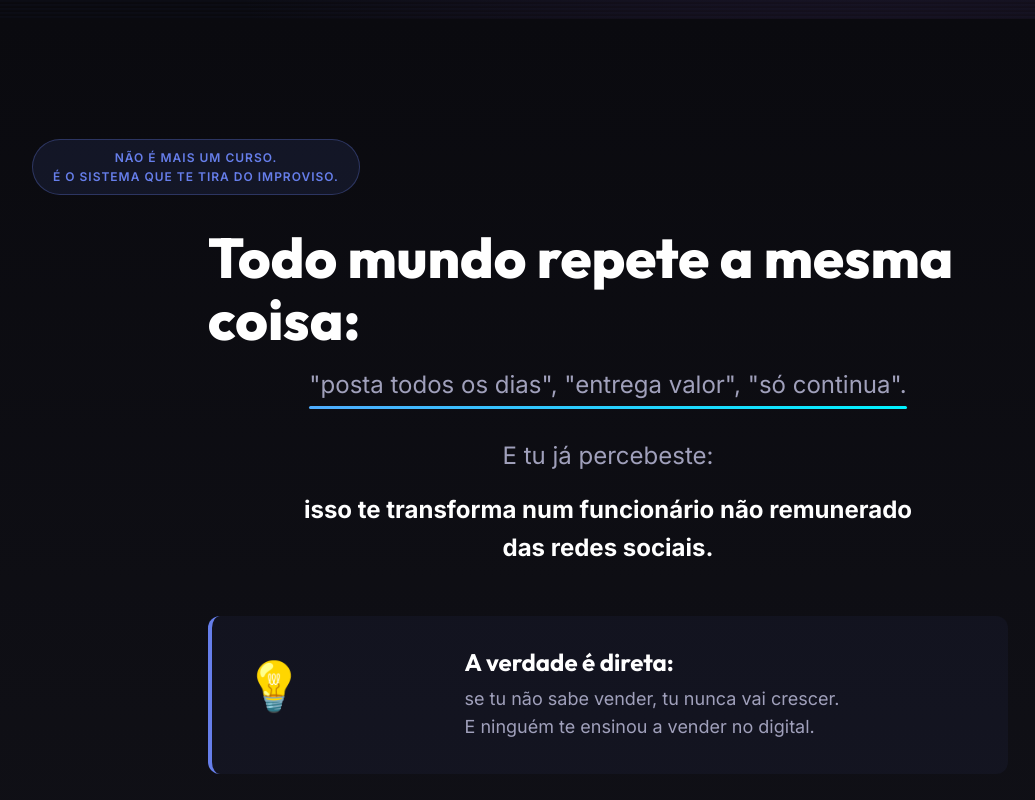
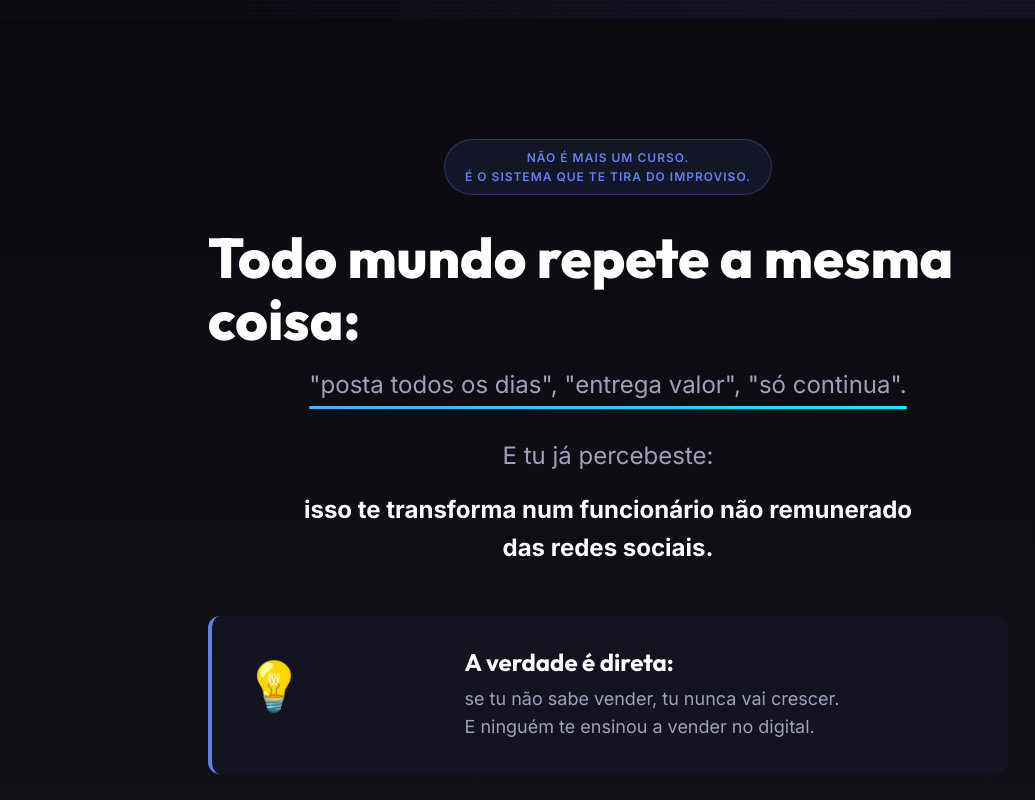
Before and after one commit to Ricoandrade1/Maquinadevenda, a plain HTML site: page index.html in a window 1280 px wide. Shown: the part 1220-2020 px from the top of the page, without its empty margins (32-1067 px from the left). Drawn offline with Linux system fonts and the light colour scheme.

Commit message:
🎯 Center all section labels (NÃO É MAIS UM CURSO, O MECANISMO ÚNICO, O QUE TEM LÁ DENTRO)

```diff
--- a/styles.css
+++ b/styles.css
@@ -124,7 +124,7 @@ h6 {
 }
 
 .section-label {
-    display: inline-block;
+    display: block;
     padding: 8px 20px;
     background: rgba(102, 126, 234, 0.1);
     border: 1px solid rgba(102, 126, 234, 0.3);
@@ -135,6 +135,10 @@ h6 {
     letter-spacing: 1px;
     color: var(--purple-500);
     margin-bottom: 2rem;
+    text-align: center;
+    width: fit-content;
+    margin-left: auto;
+    margin-right: auto;
 }
 
 .section-title {
```
